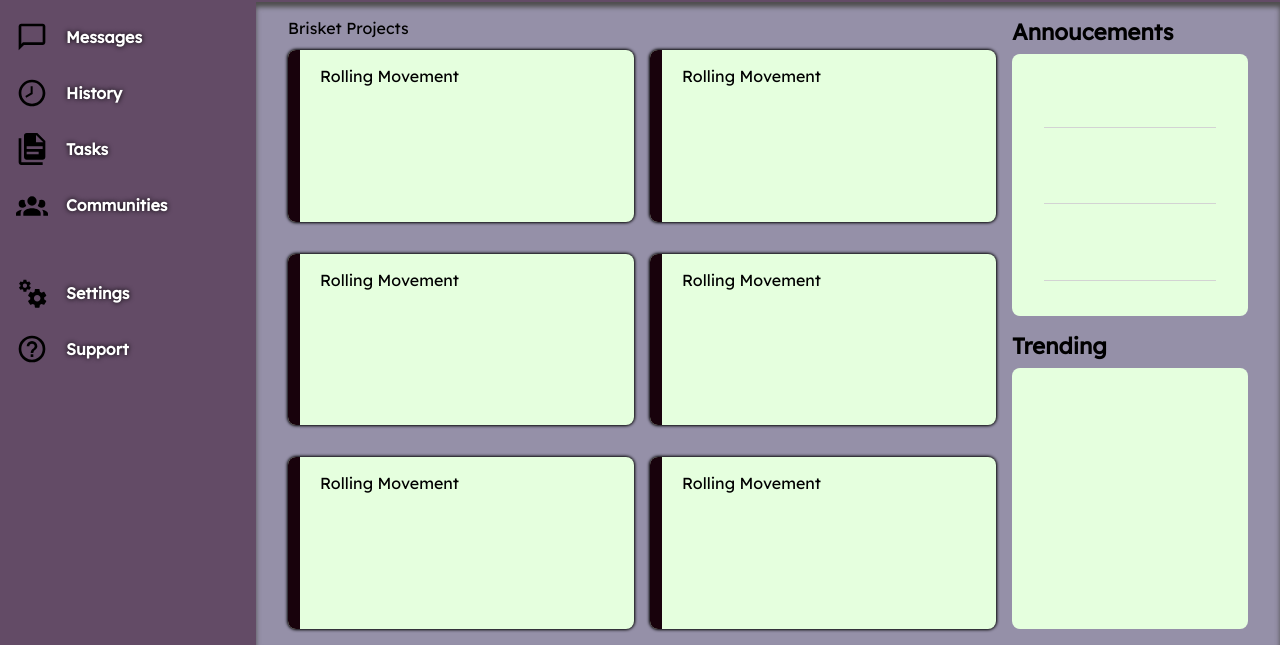
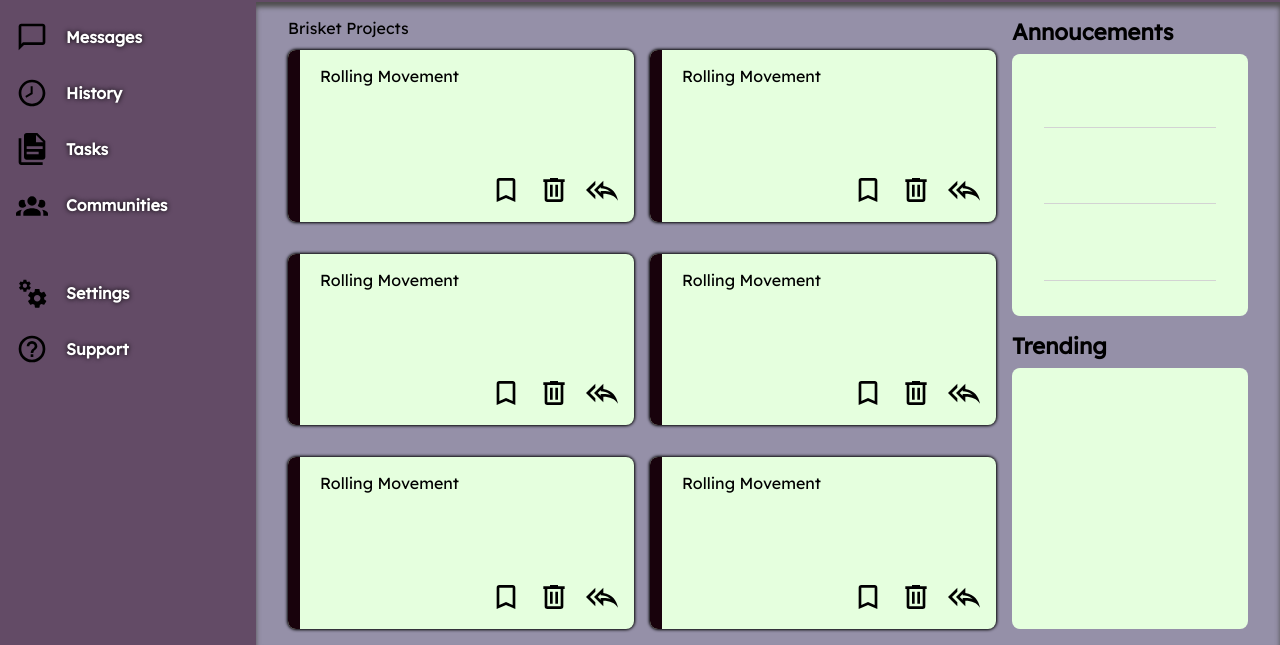
Before and after one commit to MeowMeowMeadow/odin-dashboar, a plain HTML site: page index.html in a window 1280 px wide. Shown: the part 155-800 px from the top of the page. Drawn offline with Linux system fonts and the light colour scheme.

Commit message:
Icons for Projects
Added icons for the project sections, also added other profile images to go with the trending section.

```diff
--- a/index.html
+++ b/index.html
@@ -8,6 +8,7 @@
     <link rel="preconnect" href="https://fonts.googleapis.com">
     <link rel="preconnect" href="https://fonts.gstatic.com" crossorigin>
     <link href="https://fonts.googleapis.com/css2?family=Lexend&display=swap" rel="stylesheet">
+    <link rel="icon" href="./assets/bridget.jpg">
     <title>Meadow Dashboard</title>
 </head>
 <body>
@@ -57,32 +58,32 @@
             <div class="project">
                 <div class="project-block"></div>
                 <div class="project-text"> Rolling Movement</div>
-                <div class="project-action"></div>
+                <div class="project-action"><img src="./assets/bookmark-outline.svg"><img src="./assets/trash-can-outline.svg"><img src="./assets/reply-all-outline.svg"></div>
             </div>
             <div class="project">
                 <div class="project-block"></div>
                 <div class="project-text"> Rolling Movement</div>
-                <div class="project-action"></div>
+                <div class="project-action"><img src="./assets/bookmark-outline.svg"><img src="./assets/trash-can-outline.svg"><img src="./assets/reply-all-outline.svg"></div>
             </div>
             <div class="project">
                 <div class="project-block"></div>
                 <div class="project-text"> Rolling Movement</div>
-                <div class="project-action"></div>
+                <div class="project-action"><img src="./assets/bookmark-outline.svg"><img src="./assets/trash-can-outline.svg"><img src="./assets/reply-all-outline.svg"></div>
             </div>
             <div class="project">
                 <div class="project-block"></div>
                 <div class="project-text"> Rolling Movement</div>
-                <div class="project-action"></div>
+                <div class="project-action"><img src="./assets/bookmark-outline.svg"><img src="./assets/trash-can-outline.svg"><img src="./assets/reply-all-outline.svg"></div>
             </div>
             <div class="project">
                 <div class="project-block"></div>
                 <div class="project-text"> Rolling Movement</div>
-                <div class="project-action"></div>
+                <div class="project-action"><img src="./assets/bookmark-outline.svg"><img src="./assets/trash-can-outline.svg"><img src="./assets/reply-all-outline.svg"></div>
             </div>
             <div class="project">
                 <div class="project-block"></div>
                 <div class="project-text"> Rolling Movement</div>
-                <div class="project-action"></div>
+                <div class="project-action"><img src="./assets/bookmark-outline.svg"><img src="./assets/trash-can-outline.svg"><img src="./assets/reply-all-outline.svg"></div>
             </div>
         </div>
         <div class="announcement-trending">
```
Also changed, not shown: assets/aba.png (added), assets/bookmark-outline.svg (added), assets/reply-all-outline.svg (added), assets/roger.jpg (added), assets/sol.jpg (added), assets/testament.jpg (added), assets/trash-can-outline.svg (added).
